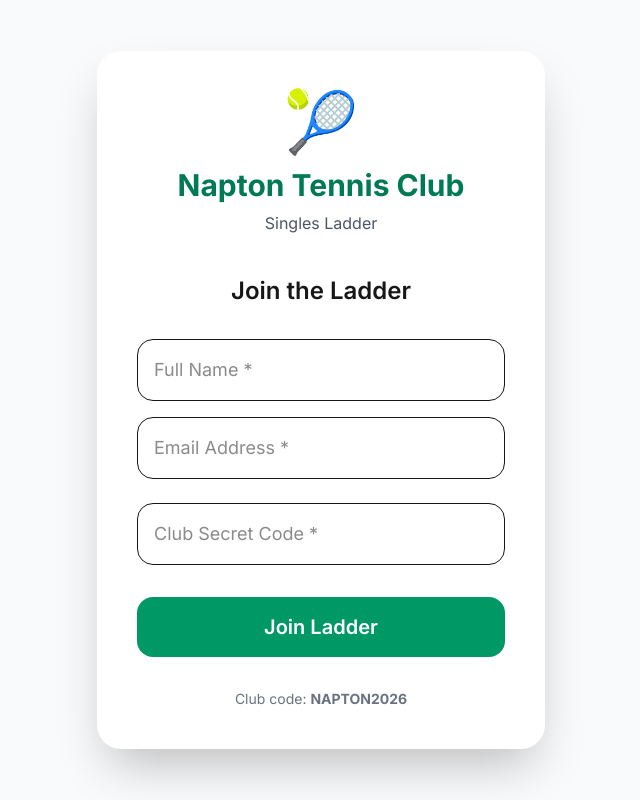
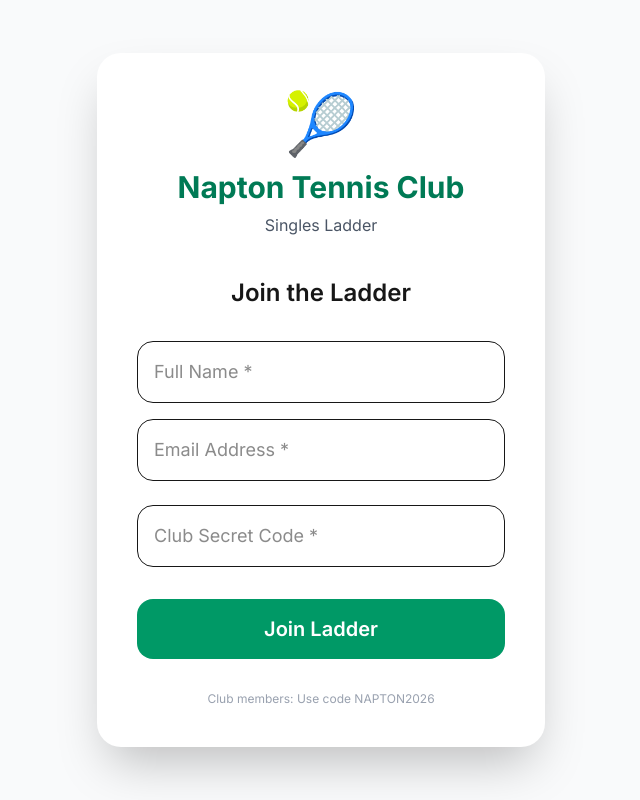
Before and after one commit to timcoker100-prog/napton-tennis-ladder, a Next.js app: page /login in a window 1280 px wide. Shown: the whole page, without its empty margins (319-959 px from the left). Built offline with nearby package versions, Linux system fonts and the light colour scheme.

Commit message:
Hide secret code on login page

```diff
--- a/app/login/page.tsx
+++ b/app/login/page.tsx
@@ -75,8 +75,8 @@ export default function LoginPage() {
           Join Ladder
         </button>
 
-        <p className="text-center text-sm text-gray-500 mt-8">
-          Club code: <strong>NAPTON2026</strong>
+                        <p className="text-center text-xs text-gray-400 mt-8">
+          Club members: Use code NAPTON2026
         </p>
       </div>
     </div>
```
